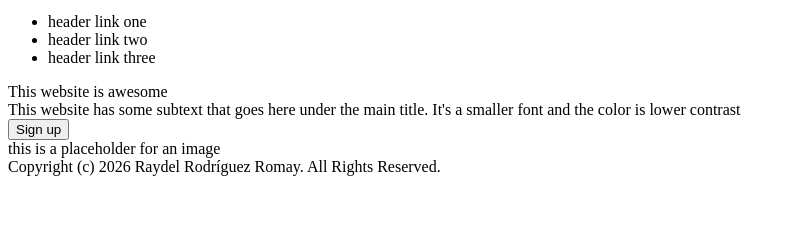
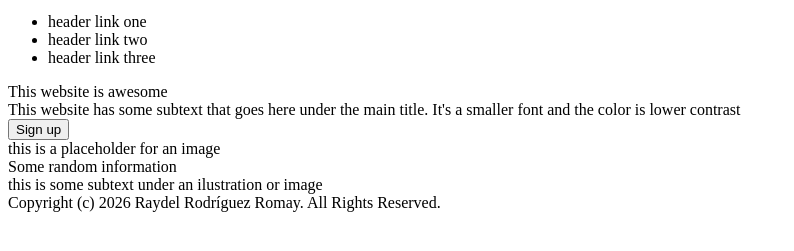
Before and after one commit to raidelo/landing-page, a plain HTML site: page index.html in a window 1280 px wide. Shown: the part 29-280 px from the top of the page, without its empty margins (0-794 px from the left). Drawn offline with Linux system fonts and the light colour scheme.

Commit message:
feat: add information section

```diff
--- a/index.html
+++ b/index.html
@@ -28,6 +28,15 @@
         </div>
         <div class="image-placeholder">this is a placeholder for an image</div>
       </div>
+      <div class="information">
+        <div class="info-title">Some random information</div>
+        <div class="cards">
+          <div class="card">
+            <div class="card-img"></div>
+            this is some subtext under an ilustration or image
+          </div>
+        </div>
+      </div>
     </main>
     <footer>
       Copyright (c) 2026 Raydel Rodríguez Romay. All Rights Reserved.
```
